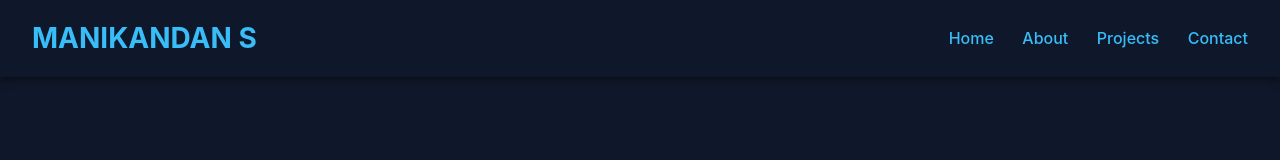
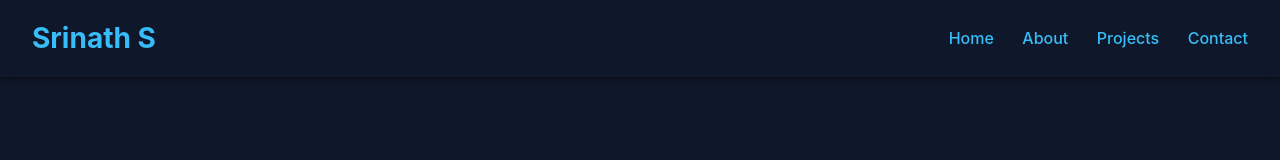
Before and after one commit to Srinath117/Srinath, a plain HTML site: page index.html in a window 1280 px wide. Shown: the top 160 px of the page. Drawn offline with Linux system fonts and the light colour scheme.

Commit message:
Update index.html

```diff
--- a/index.html
+++ b/index.html
@@ -8,7 +8,7 @@
 </head>
 <body>
   <nav class="navbar">
-    <h1 class="logo">MANIKANDAN S</h1>
+    <h1 class="logo">Srinath S</h1>
     <div class="nav-links">
       <a href="#home" class="nav-link">Home</a>
       <a href="#about" class="nav-link">About</a>
```
